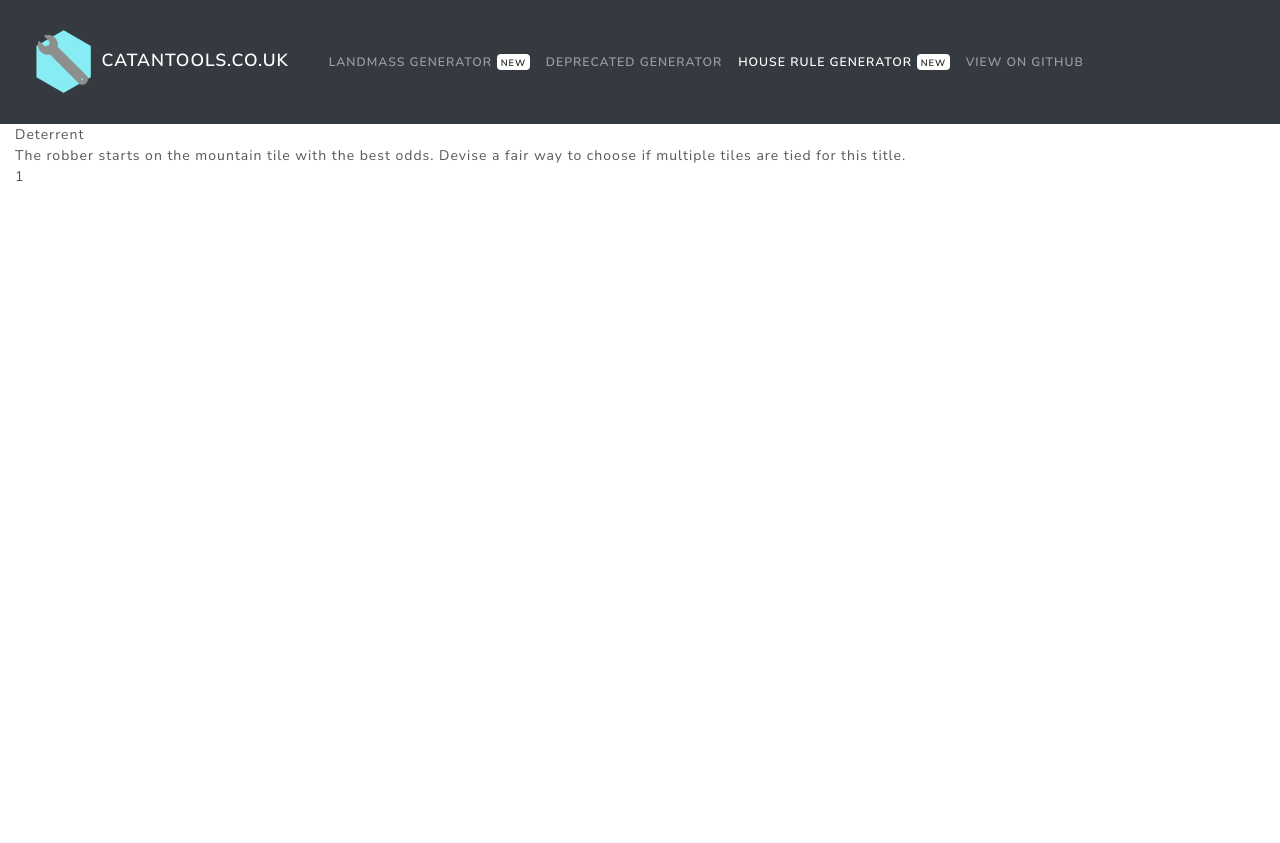
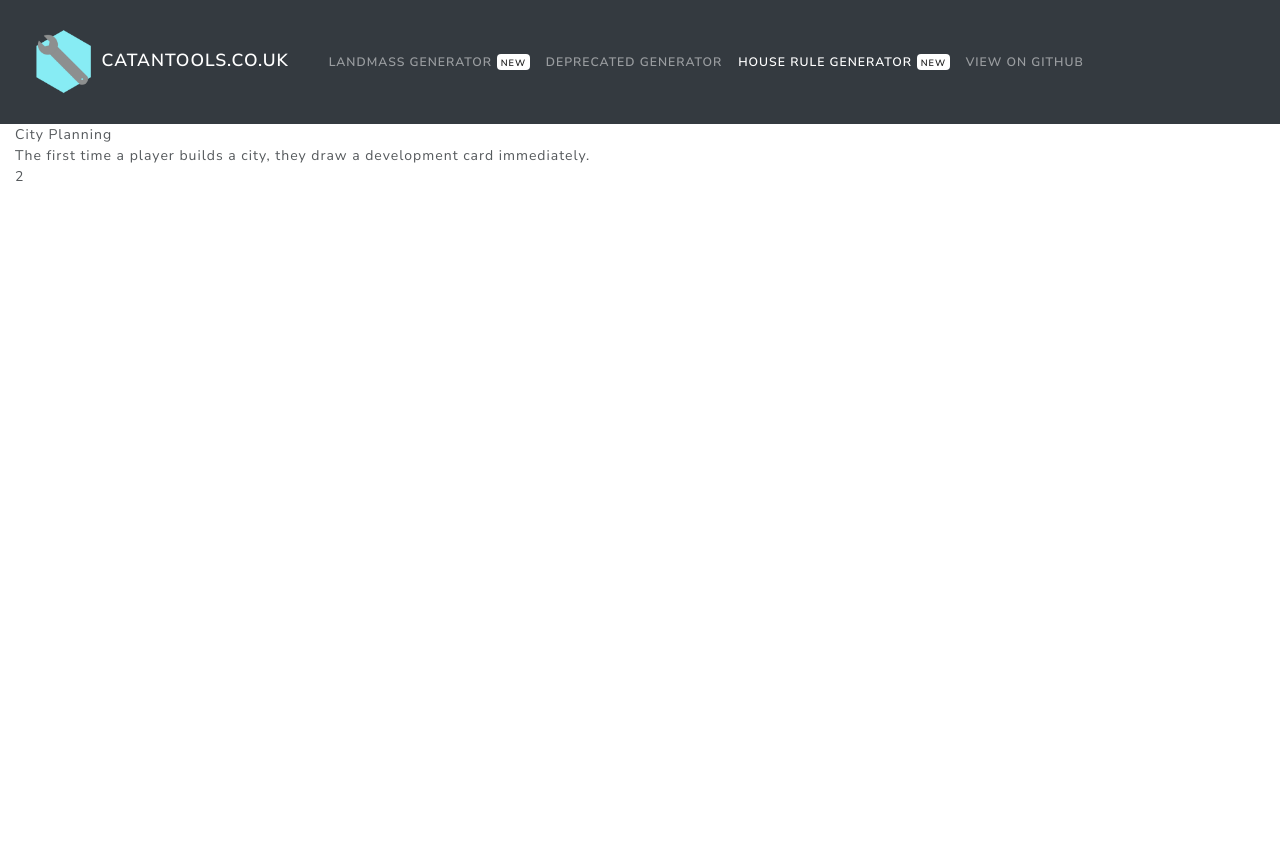
Before and after one commit to ReefLakin/CellularAutomataCatan, a PHP site: page /house.php in a window 1280 px wide. Shown: the top 843 px of the page. Run offline with PHP 8.4, Linux system fonts and the light colour scheme.

Commit message:
Added More Rules
Expanded the depth of the generator so we have a few more rules to play with.

```diff
--- a/Rule.php
+++ b/Rule.php
@@ -32,12 +32,20 @@ class Rule
 
         $rulesMinor = array(
             "[title:Care Package]All players start with [number:2,5] [resources].",
-            "[title:Deterrent]The robber starts on the [nice_terrain] tile with the best odds. Devise a fair way to choose if multiple tiles are tied for this title."
+            "[title:Deterrent]The robber starts on the [nice_terrain] tile with the best odds. Devise a fair way to choose if multiple tiles are tied for this title.",
+            "[title:Deserted]Place every desert tile available in the middle of the board to form one large desert area."
         );
 
         $rulesModerate = array(
             "[title:Pickpocketing Prowess]Steal two resources instead of one from a single adjacent player when you move the robber to a new tile.",
-            "[title:Roadless]When players build their first two settlements at the start of the game, they do not build any free roads branching off."
+            "[title:Roadless]When players build their first two settlements at the start of the game, they do not build any free roads branching off.",
+            "[title:Black Market Grains]At any time when a player is allowed to trade, they can exchange [number:4,6] [resources_excluding_grain] for [number:2,5] grain resources.",
+            "[title:City Planning]The first time a player builds a city, they draw a development card immediately."
+        );
+
+        $rulesMajor = array(
+            "[title:Coastal Champion]To win the game, players must have at least one [select_from:settlement,city] adjacent to water.",
+            "[title:Harsh Terrain]Cities cannot be built adjacent to [select_from:desert,mountain,goldmine] terrain tiles."
         );
 
         $index = 0;
@@ -46,9 +54,13 @@ class Rule
             $index = array_rand($rulesMinor);
             return $rulesMinor[$index];
         }
-        else {
+        elseif ($scale == 2) {
             $index = array_rand($rulesModerate);
             return $rulesModerate[$index];
+        }
+        else {
+            $index = array_rand($rulesMajor);
+            return $rulesMajor[$index];
         }
     }
 
@@ -106,6 +118,15 @@ class Rule
             $options = array("forest", "pasture", "field", "hills", "mountain", "goldmine" );
             $this->text = $this->text . $options[rand(0, 5)];
         }
+        elseif ($new[0] == "resources_excluding_grain") {
+            $options = array("bricks", "lumber", "wool", "ores");
+            $this->text = $this->text . $options[rand(0, 3)];
+        }
+        elseif ($new[0] == "select_from") {
+            $options = explode(",", $new[1]);
+            $selection = array_rand($options);
+            $this->text = $this->text . $options[$selection];
+        }
 
     }
 
--- a/house.php
+++ b/house.php
@@ -49,7 +49,7 @@ require 'Rule.php';
 
 <div class="container-fluid bg-secondary" style="height: 90vh">
 <?php $rule = new Rule();
-    $rule->generateRule(1);
+    $rule->generateRule(2);
     echo $rule->getTitle();
     echo '<br>';
     echo $rule->getText();
```
